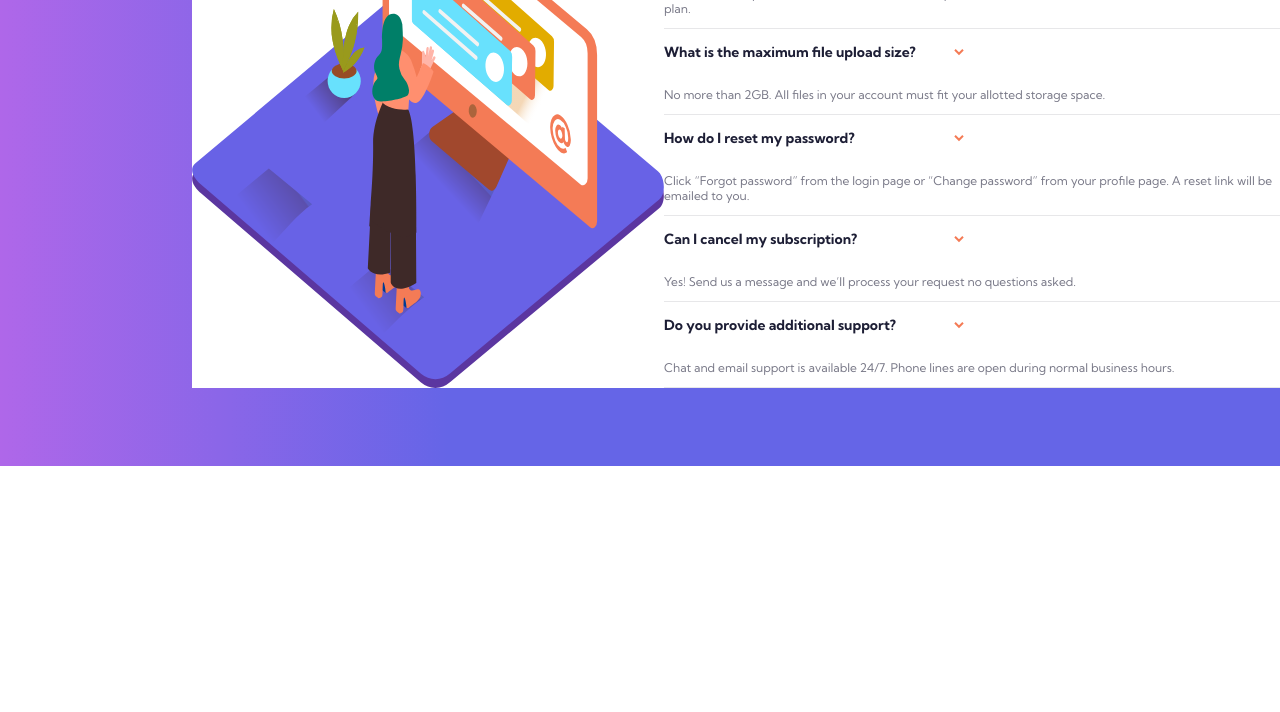
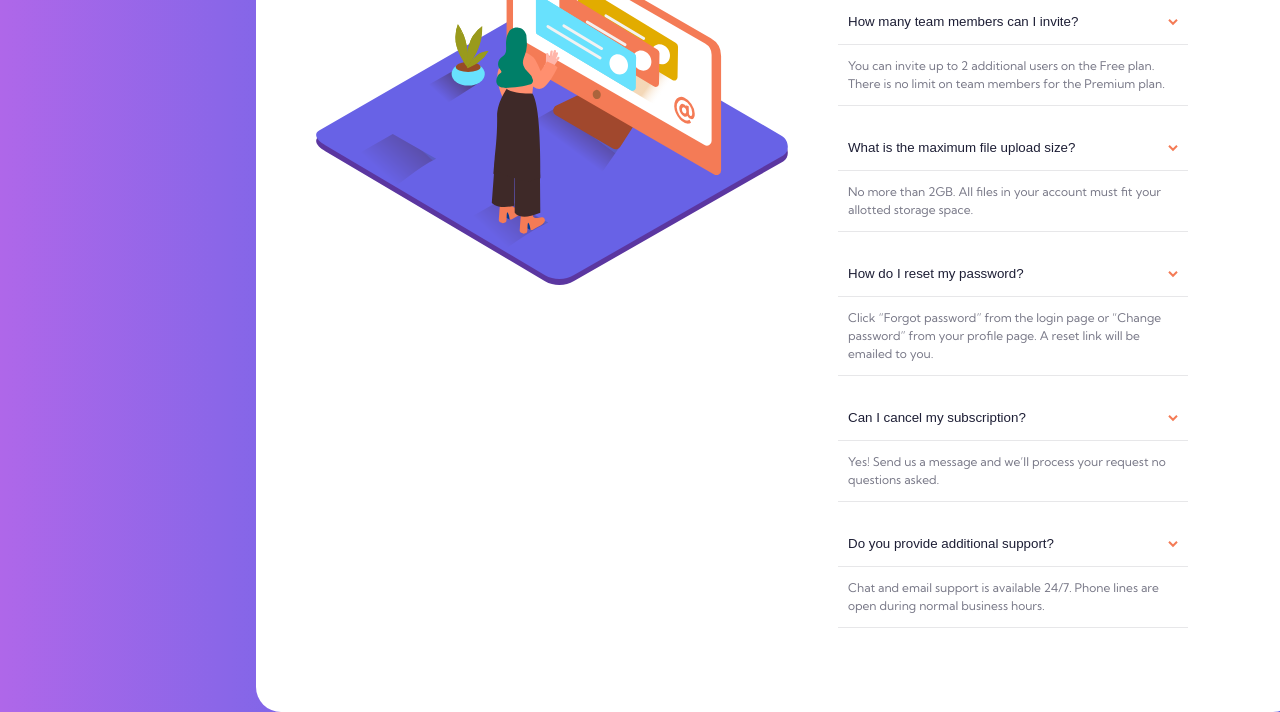
Before and after one commit to Darengheil/FAQAccordion, a plain HTML site: page index.html in a window 1280 px wide. Shown: the part 334-1046 px from the top of the page. Before the commit the page ends 800 px from the top, so only its background shows below. Drawn offline with Linux system fonts and the light colour scheme.

Commit message:
Added accrodion

```diff
--- a/index.html
+++ b/index.html
@@ -9,49 +9,65 @@
 </head>
 <body>
   <div class="container">
-    <img src="images/illustration-woman-online-desktop.svg">
+    <div class="mainimg">
+      <img src="images/illustration-woman-online-desktop.svg">
+    </div>
     <div class="content">
       <h1>FAQ</h1>
-      <div class="accordion">
+      <div>
         <div class="accordionpart">
-          <div class="accordiontitle">
-            <h3>How many team members can I invite?</h3>
-            <img src="images/icon-arrow-down.svg" class="arrow">
+          <button class="accordion">How many team members can I invite?</button>
+          <div class="panel">
+            <p>You can invite up to 2 additional users on the Free plan. There is no limit on
+              team members for the Premium plan.</p>
           </div>
-          <p>You can invite up to 2 additional users on the Free plan. There is no limit on
-            team members for the Premium plan.</p>
         </div>
         <div class="accordionpart">
-          <div class="accordiontitle">
-            <h3>What is the maximum file upload size?</h3>
-            <img src="images/icon-arrow-down.svg" class="arrow">
+          <button class="accordion">What is the maximum file upload size?</button>
+          <div class="panel">
+            <p>No more than 2GB. All files in your account must fit your allotted storage space.</p>
           </div>
-          <p>No more than 2GB. All files in your account must fit your allotted storage space.</p>
         </div>
         <div class="accordionpart">
-          <div class="accordiontitle">
-            <h3>How do I reset my password?</h3>
-            <img src="images/icon-arrow-down.svg" class="arrow">
+          <button class="accordion">How do I reset my password?</button>
+          <div class="panel">
+            <p>Click “Forgot password” from the login page or “Change password” from your profile page.
+              A reset link will be emailed to you.</p>
           </div>
-          <p>Click “Forgot password” from the login page or “Change password” from your profile page.
-            A reset link will be emailed to you.</p>
         </div>
         <div class="accordionpart">
-          <div class="accordiontitle">
-            <h3>Can I cancel my subscription?</h3>
-            <img src="images/icon-arrow-down.svg" class="arrow">
+          <button class="accordion">Can I cancel my subscription?</button>
+          <div class="panel">
+            <p>Yes! Send us a message and we’ll process your request no questions asked.</p>
           </div>
-          <p>Yes! Send us a message and we’ll process your request no questions asked.</p>
         </div>
         <div class="accordionpart">
-          <div class="accordiontitle">
-            <h3>Do you provide additional support?</h3>
-            <img src="images/icon-arrow-down.svg" class="arrow">
+          <button class="accordion">Do you provide additional support?</button>
+          <div class="panel">
+            <p>Chat and email support is available 24/7. Phone lines are open during normal business hours.</p>
           </div>
-          <p>Chat and email support is available 24/7. Phone lines are open during normal business hours.</p>
         </div>
       </div>
     </div>
   </div>
+  <script>
+    let acc = document.getElementsByClassName("accordion");
+    let i;
+
+    for (i = 0; i < acc.length; i++) {
+      acc[i].addEventListener("click", function() {
+        this.classList.toggle("active");
+        let panel = this.nextElementSibling;
+        if (panel.style.display === "block") {
+          panel.style.display = "none";
+        } else {
+          panel.style.display = "block";
+        }
+      });
+    }
+  </script>
+
+
+
 </body>
 </html>
--- a/styles.css
+++ b/styles.css
@@ -9,14 +9,8 @@ body{
 
 h1{
     color: hsl(238, 29%, 16%);
-}
-
-h3{
-    color: hsl(238, 29%, 16%);
-}
-
-p{
-    color: hsl(240, 6%, 50%);
+    font-size: 30px;
+    margin-left: 10px;
 }
 
 .container{
@@ -24,21 +18,67 @@ p{
     position: absolute;
     background: white;
     top: 25%;
-    left: 15%;
+    left: 20%;
+    padding: 60px;
+    border-radius: 25px;
+}
+
+.content{
+    margin-right: 50px;
+}
+
+.mainimg{
+    margin-right: 50px;
+}
+
+.accordion{
+    width: 350px;
+    background-color: white;
+    cursor: pointer;
+    padding: 10px;
+    padding-right: 10px;
+    padding-bottom: 15px;
+    border: none;
+    border-bottom: 1px solid hsl(240, 5%, 91%);
+    text-align: left;
+    color: hsl(238, 29%, 16%);
 }
 
 .accordionpart{
+    margin-bottom: 2em;
+}
+
+.accordion:after {
+    content: url("./images/icon-arrow-down.svg");
+    float: right;
+    margin-left: 5px;
+}
+
+.accordion.active:after{
+    transform: scaleY(-1);
+}
+
+.accordion:hover{
+    color: hsl(14, 88%, 65%);
+}
+
+.active{
+    text-shadow:0px 0px 1px black;
+    border-bottom: none;
+}
+
+.panel{
+    line-height: 1.5;
+    width: 330px;
+    padding: 0 10px;
+    color: hsl(240, 6%, 50%);
     border-bottom: 1px solid hsl(240, 5%, 91%);
 }
 
-.accordiontitle{
-    width: 300px;
-    display: flex;
-    align-items: center;
-    justify-content: space-between;
+.accordionpart:last-of-type{
+    border-bottom: none;
 }
 
-.arrow{
-    height: 100%;
-    width: auto;
+@media (max-width: 900px){
+
 }
```
